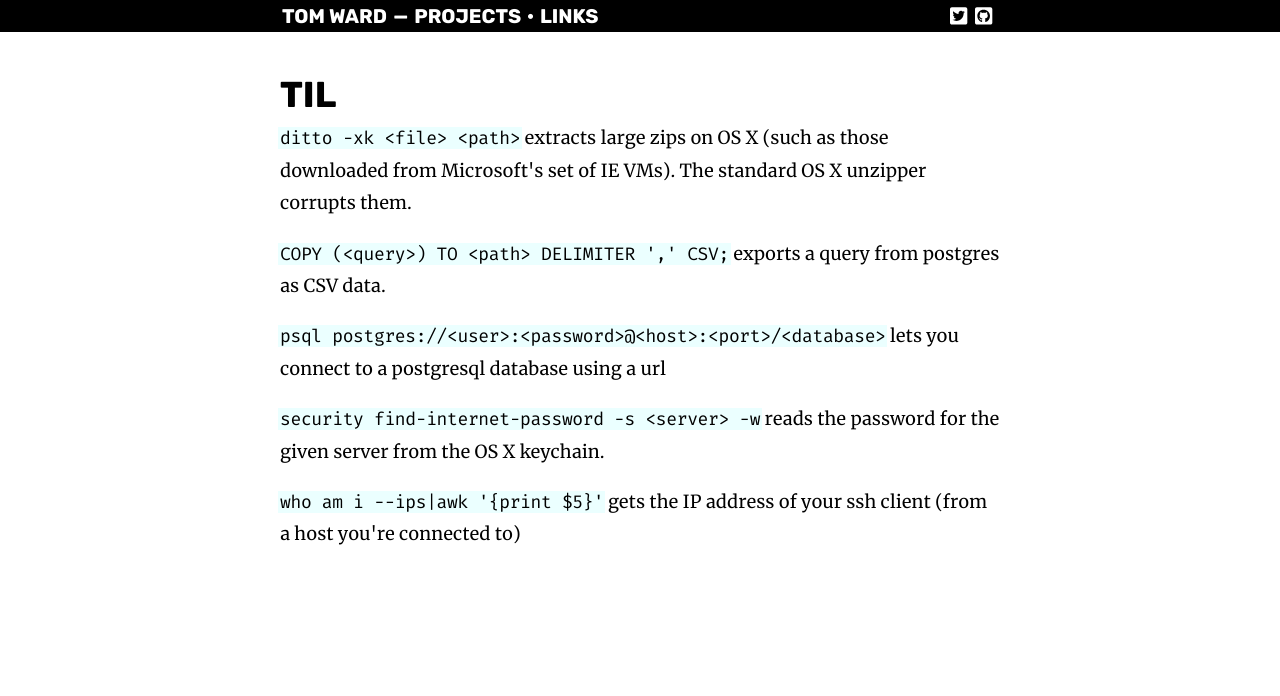
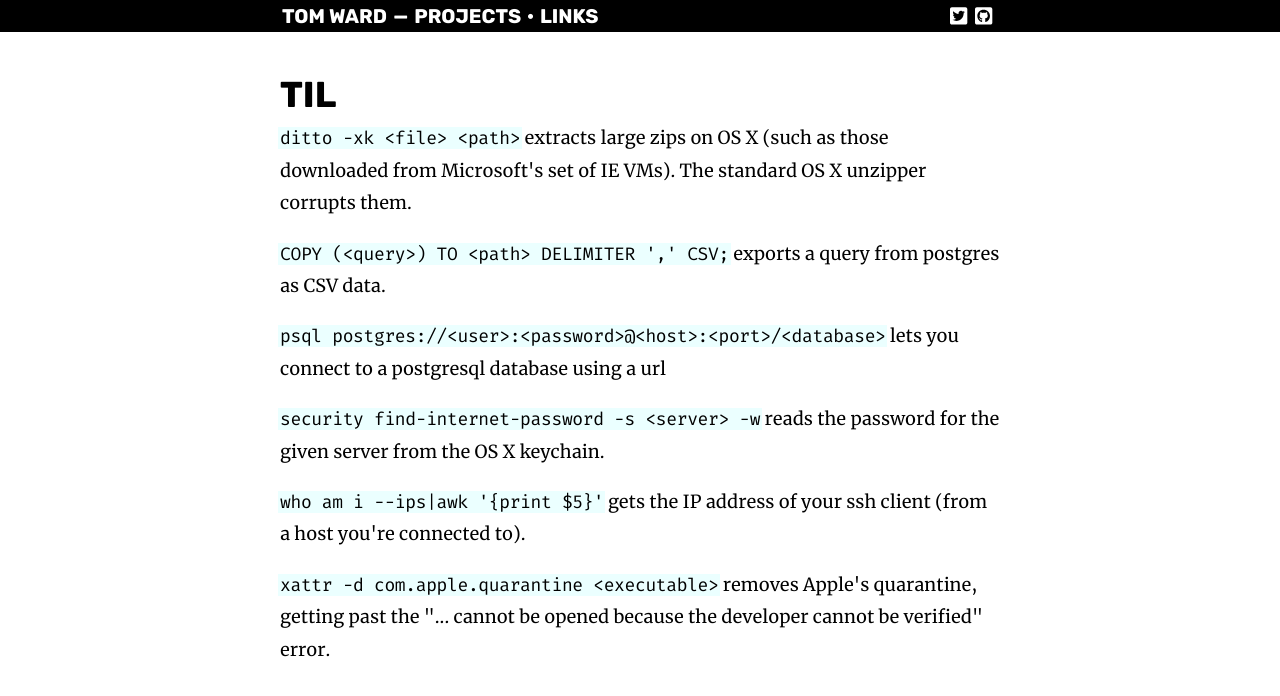
Before and after one commit to tomafro/nextjs.tomafro.net, a Next.js app: page /til in a window 1280 px wide. Shown: the top 696 px of the page. Built offline with nearby package versions, Linux system fonts and the light colour scheme; what @fortawesome/pro-solid-svg-icons would draw is missing.

Commit message:
Another til

```diff
--- a/pages/til.mdx
+++ b/pages/til.mdx
@@ -10,4 +10,6 @@ export { config } from "page/config"
 
 `security find-internet-password -s <server> -w` reads the password for the given server from the OS X keychain.
 
-`who am i --ips|awk '{print $5}'` gets the IP address of your ssh client (from a host you're connected to)
+`who am i --ips|awk '{print $5}'` gets the IP address of your ssh client (from a host you're connected to).
+
+`xattr -d com.apple.quarantine <executable>` removes Apple's quarantine, getting past the "... cannot be opened because the developer cannot be verified" error.
```
